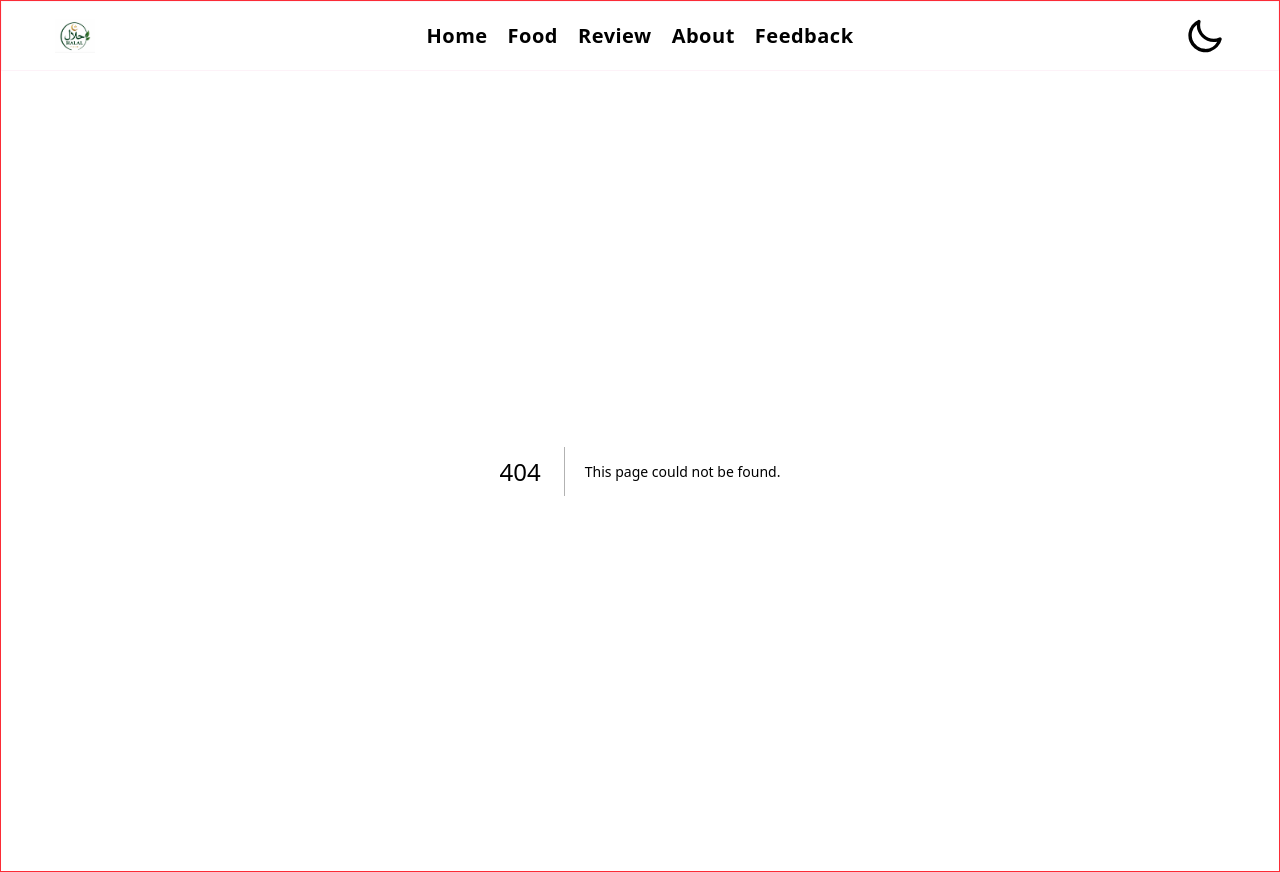
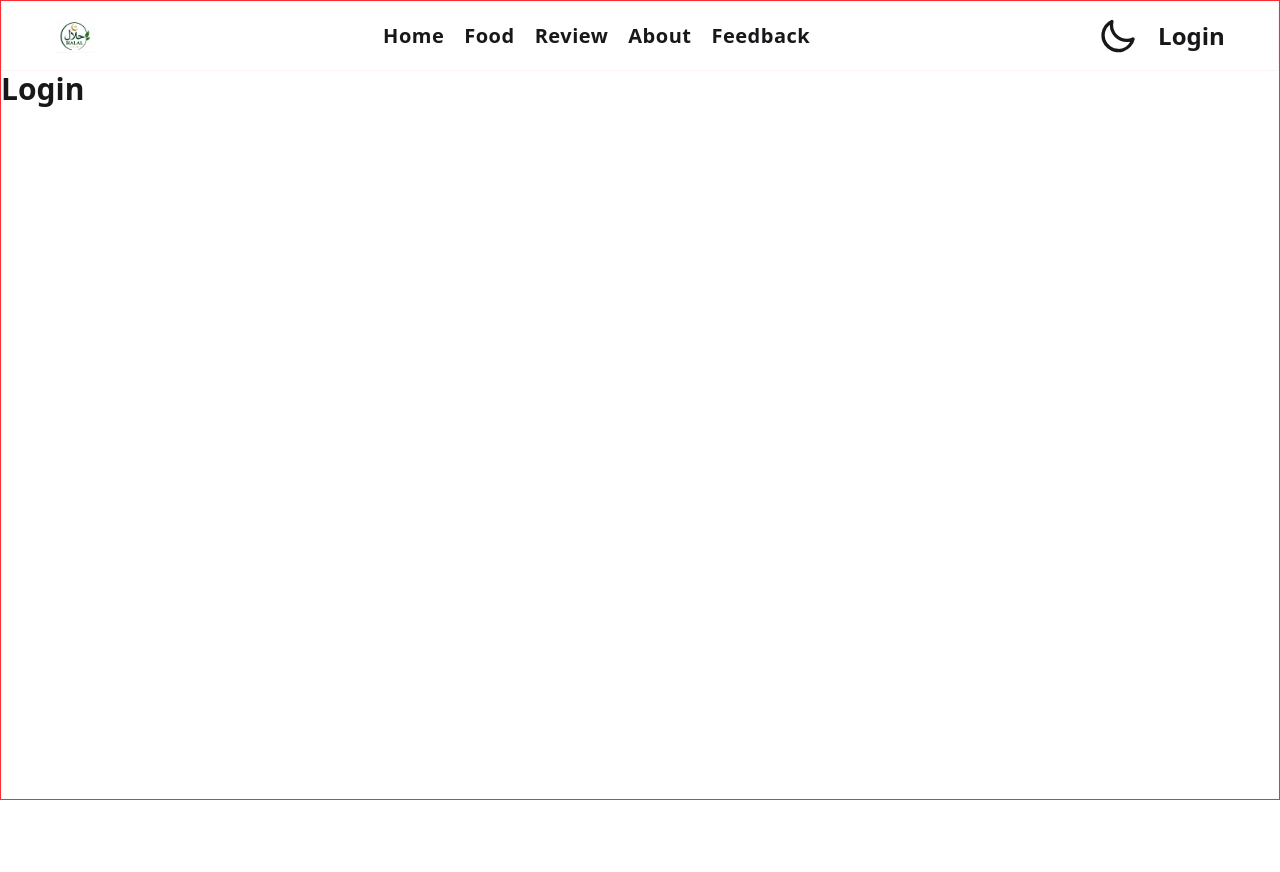
Before and after one commit to AtherHussenMurad81/halal-shob, a Next.js app: page /login in a window 1280 px wide. Before the commit this address had no page. After the commit the page ends 800 px from the top, so only its background shows below. Built offline with nearby package versions, Linux system fonts and the light colour scheme.

Commit message:
login page added

```diff
--- /dev/null
+++ b/src/Href.jsx
@@ -0,0 +1,8 @@
+import Link from "next/link";
+import React from "react";
+
+const Href = () => {
+  return <Link href={"/login"}>Login</Link>;
+};
+
+export default Href;
--- a/src/app/layout.jsx
+++ b/src/app/layout.jsx
@@ -3,6 +3,8 @@ import "./globals.css";
 import Logo from "@/components/Logo";
 import Theme from "@/components/Theme";
 import Header from "@/components/Header";
+import Login from "./login/page";
+import Href from "@/Href";
 
 const geistSans = Roboto({
   variable: "--font-geist-sans",
@@ -30,7 +32,10 @@ export default function RootLayout({ children }) {
           <div className=" justify-between items-center max-w flex">
             <Logo />
             <Header />
-            <Theme />
+            <div className="flex items-center gap-1 md:gap-5 font-semibold text-2xl">
+              <Theme />
+              <Href />
+            </div>
           </div>
         </nav>
         <main>{children}</main>
--- /dev/null
+++ b/src/app/login/page.jsx
@@ -0,0 +1,14 @@
+import Title from "@/components/Title";
+import Link from "next/link";
+import React from "react";
+
+const Login = () => {
+  return (
+    <Title>
+      {" "}
+      <div className="text-3xl font-semibold">Login</div>
+    </Title>
+  );
+};
+
+export default Login;
--- /dev/null
+++ b/src/components/Title.jsx
@@ -0,0 +1,7 @@
+import React from "react";
+
+const Title = ({ children }) => {
+  return <div className="text-3xl font-semibold">{children}</div>;
+};
+
+export default Title;
```
